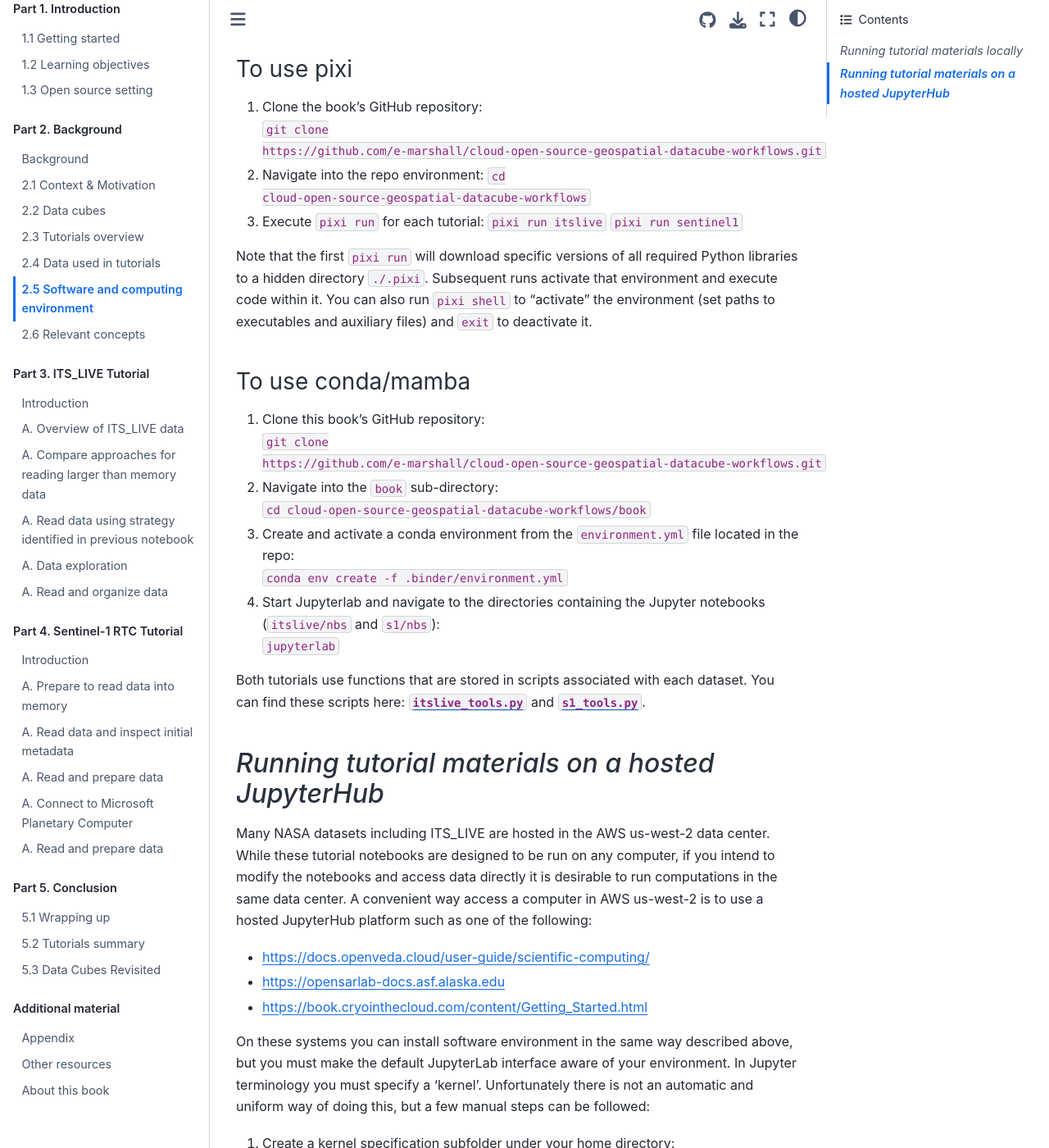
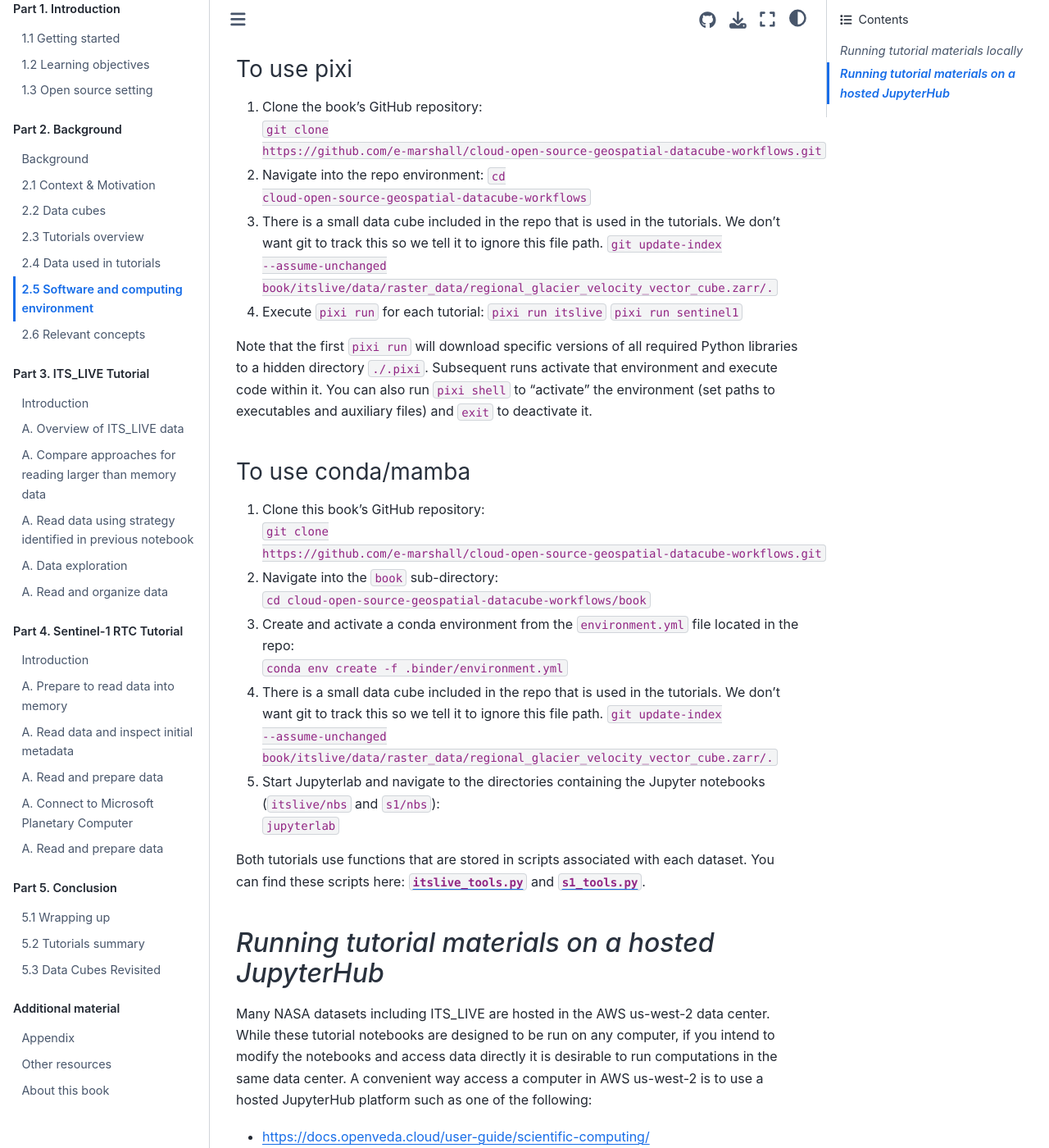
Before and after one commit to e-marshall/tutorials, a Jupyter Book: the page built from book/background/5_software.md, in a window 1280 px wide and 1400 px high, scrolled down 487 px. Shown: the whole window at 82% size. Built offline with Jupyter Book 1.0.4 settings and Sphinx 7.4.7 and the Sphinx Book theme 1.1.4, drawn with Linux system fonts in a browser that asks for light colours; pages that are not in the unit, such as notebooks, are missing from menus.

Commit message:
update instructions to ignore vector cube zarr data

````diff
--- a/book/background/5_software.md
+++ b/book/background/5_software.md
@@ -13,7 +13,10 @@
 2. Navigate into the repo environment:
 ```cd cloud-open-source-geospatial-datacube-workflows```
 
-3. Execute `pixi run` for each tutorial:
+3. There is a small data cube included in the repo that is used in the tutorials. We don't want git to track this so we tell it to ignore this file path.
+```git update-index --assume-unchanged book/itslive/data/raster_data/regional_glacier_velocity_vector_cube.zarr/.```
+
+4. Execute `pixi run` for each tutorial:
 ```pixi run itslive```
 ```pixi run sentinel1```
 
@@ -30,7 +33,10 @@
 3. Create and activate a conda environment from the `environment.yml` file located in the repo:
 ```conda env create -f .binder/environment.yml```
 
-4. Start Jupyterlab and navigate to the directories containing the Jupyter notebooks (`itslive/nbs` and `s1/nbs`):
+4. There is a small data cube included in the repo that is used in the tutorials. We don't want git to track this so we tell it to ignore this file path.
+```git update-index --assume-unchanged book/itslive/data/raster_data/regional_glacier_velocity_vector_cube.zarr/.```
+
+5. Start Jupyterlab and navigate to the directories containing the Jupyter notebooks (`itslive/nbs` and `s1/nbs`):
 ```jupyterlab```
 
 Both tutorials use functions that are stored in scripts associated with each dataset. You can find these scripts here: [`itslive_tools.py`](../itslive/nbs/itslive_tools.py) and [`s1_tools.py`](../sentinel1/nbs/s1_tools.py).
````
